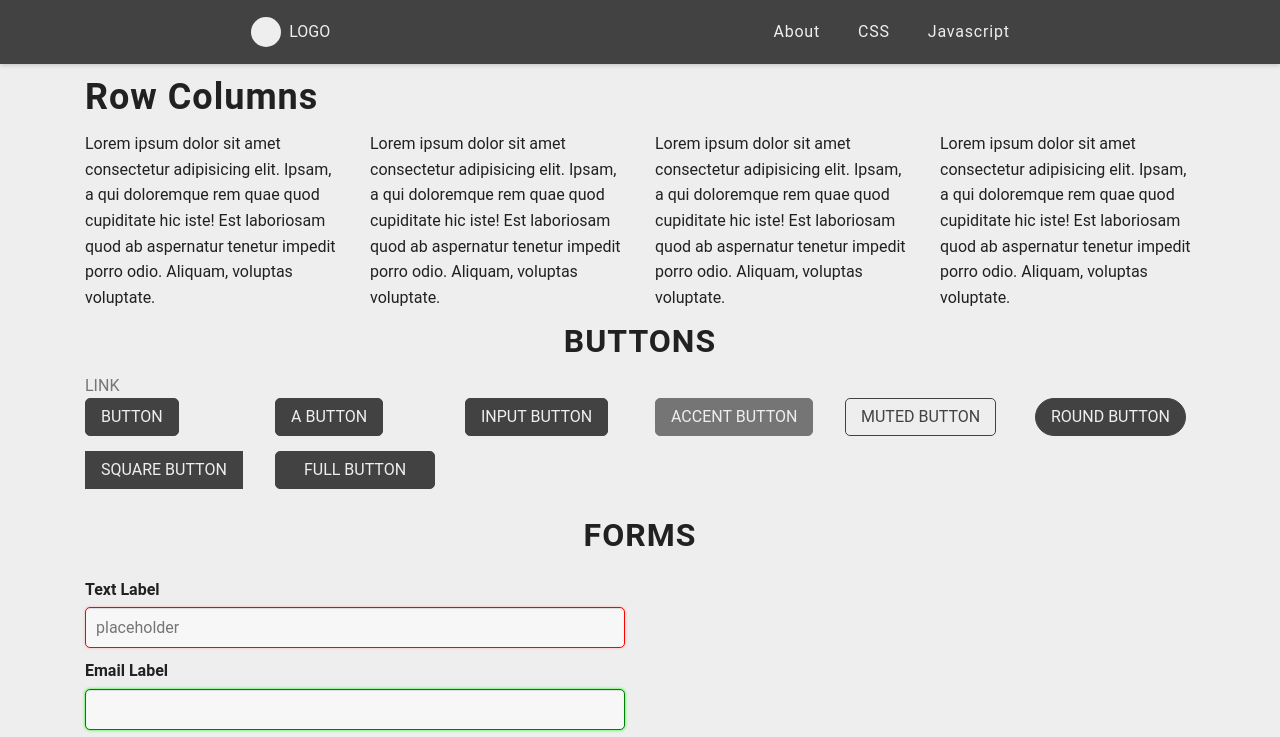
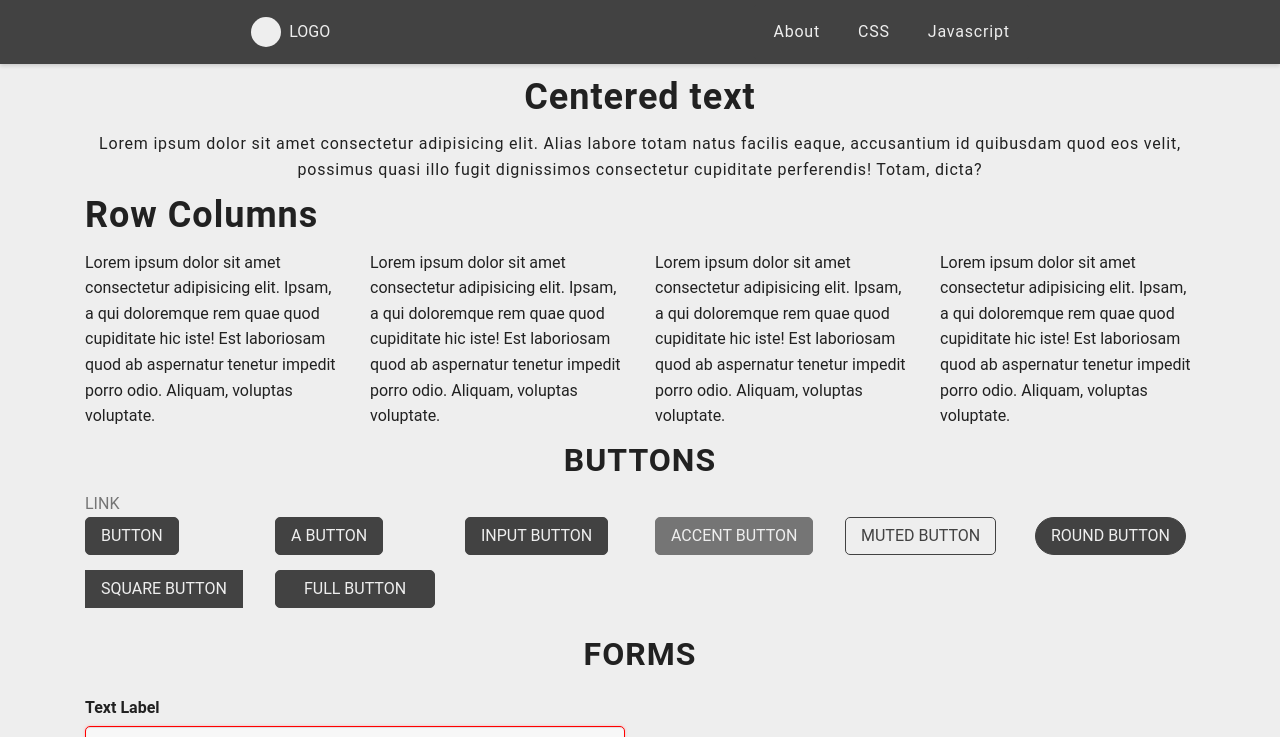
Before and after one commit to nikolas-haug/Pineapple_Frontend_Source, a website: page index.html in a window 1280 px wide. Shown: the top 737 px of the page. Drawn offline with Linux system fonts and the light colour scheme.

```diff
--- a/index.html
+++ b/index.html
@@ -77,6 +77,8 @@
 
     <main class="main">
         <div class="container">
+                <h1 class="text-center">Centered text</h1>
+                <p class="text-center">Lorem ipsum dolor sit amet consectetur adipisicing elit. Alias labore totam natus facilis eaque, accusantium id quibusdam quod eos velit, possimus quasi illo fugit dignissimos consectetur cupiditate perferendis! Totam, dicta?</p>
                 <h1>Row Columns</h1>
                 <div class="row row-cols-med-4 row-cols-sm-2">
                     <div class="col">Lorem ipsum dolor sit amet consectetur adipisicing elit. Ipsam, a qui doloremque rem quae quod cupiditate hic iste! Est laboriosam quod ab aspernatur tenetur impedit porro odio. Aliquam, voluptas voluptate.</div>
--- a/src/_layout.scss
+++ b/src/_layout.scss
@@ -68,7 +68,7 @@
   margin-left: -#{$grid-padding};
 }
 
-// Clip row by height
+// Gallery Rows
 .row-gallery {
   max-height: $row-gallery-height;
   overflow: hidden;
@@ -106,7 +106,7 @@
   padding-left: 0;
 }
 
-// custom spacing for cols
+// Custom Row Spacing
 .row-custom {
   margin-right: -#{$grid-column-padding-custom};
   margin-left: -#{$grid-column-padding-custom};
```
Also changed, not shown: package.json (+7 -2 lines), dist/style.css, dist/style.prefix.css (added), src/_variables.scss (line endings or trailing spaces), style.css (added).
